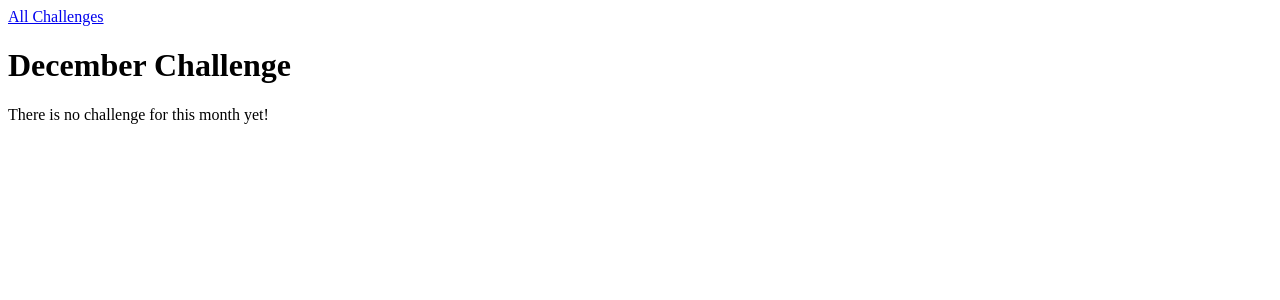
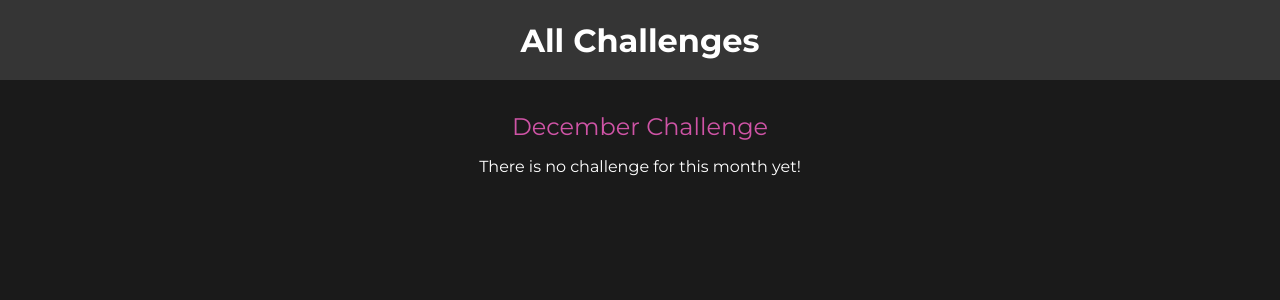
Before and after one commit to SunnyTamang/monthly_challanges, a Django app: page /challenges/december in a window 1280 px wide. Shown: the top 300 px of the page. Run offline with Django 3.2, Linux system fonts and the light colour scheme.

Commit message:
added styling with header

```diff
--- /dev/null
+++ b/challenges/static/challenges/challenge.css
@@ -0,0 +1,21 @@
+h1,h2 {
+    font-weight: bold;
+    text-align: center;
+    color: white;
+}
+
+h1 {
+    font-size: 1.5rem;
+    margin: 2rem 0 1rem 0;
+    font-weight: normal;
+    color: #cf54a6;
+}
+
+h2 {
+    font-size: 3rem;
+
+}
+.fallback {
+    text-align: center;
+    color: white;
+}
--- /dev/null
+++ b/challenges/static/challenges/includes/header.css
@@ -0,0 +1,25 @@
+.header  {
+    width: 100vw;
+    height: 5rem;
+    background-color: #353535;
+}
+
+header nav {
+    width: 100%;
+    height: 100%;
+    display: flex;
+    justify-content: center;
+    align-items: center;
+}
+
+header nav a {
+    color: white;
+    font-size: 2rem;
+    font-weight: bold;
+    text-decoration: none;
+
+}
+header nav a:hover,
+header nav a:active{
+    color: #cf54a6;
+}
--- a/challenges/templates/challenges/challenge.html
+++ b/challenges/templates/challenges/challenge.html
@@ -1,4 +1,11 @@
 {% extends 'base.html' %}
+{% load static %}
+{% block css_file %}
+<link rel="stylesheet" href="{% static "challenges/includes/header.css" %}">
+<link rel="stylesheet" href="{% static "challenges/challenge.css" %}">
+
+
+{% endblock %}
 
 {% block page_title %}
 {{ month_name|title }}'s Challenge
@@ -11,6 +18,6 @@
     {% if text is not None %}
     <h2>{{ text }}</h2>
     {% else %}
-    <p>There is no challenge for this month yet!</p>
+    <p class="fallback">There is no challenge for this month yet!</p>
     {% endif %}
 {% endblock %}
--- a/challenges/templates/challenges/includes/header.html
+++ b/challenges/templates/challenges/includes/header.html
@@ -1,4 +1,4 @@
-<header>
+<header class="header">
         <nav>
             <a href="{% url "index" %}">All Challenges</a>
         </nav>
--- a/challenges/templates/challenges/index.html
+++ b/challenges/templates/challenges/index.html
@@ -1,5 +1,11 @@
 {% extends 'base.html' %}
+{% load static %}
 
+{% block css_file %}
+<link rel="stylesheet" href="{% static "challenges/challenges.css" %}">
+<link rel="stylesheet" href="{% static "challenges/includes/header.css" %}">
+
+{% endblock %}
     {% block page_title %}
         All Challenge
     {% endblock %}
--- a/monthly_challenges/settings.py
+++ b/monthly_challenges/settings.py
@@ -122,6 +122,10 @@ USE_TZ = True
 
 STATIC_URL = '/static/'
 
+STATICFILES_DIRS = [
+    BASE_DIR/ "static"
+]
+
 # Default primary key field type
 # https://docs.djangoproject.com/en/3.2/ref/settings/#default-auto-field
 
--- /dev/null
+++ b/static/styles.css
@@ -0,0 +1,11 @@
+@import url('https://fonts.googleapis.com/css2?family=Montserrat:wght@400;700&display=swap');
+
+html {
+    font-family: 'Montserrat', sans-serif;
+
+}
+
+body {
+    margin:0;
+    background-color: #1a1a1a;
+}
--- a/templates/base.html
+++ b/templates/base.html
@@ -1,3 +1,5 @@
+{% load static %}
+
 <!DOCTYPE html>
 <html lang="en">
 <head>
@@ -5,6 +7,10 @@
     <meta http-equiv="X-UA-Compatible" content="IE=edge">
     <meta name="viewport" content="width=device-width, initial-scale=1.0">
     <title>{% block page_title %}My Challenges{% endblock %}</title>
+    <link rel="stylesheet" href="{% static "styles.css"%}">
+    {% block css_file %}
+
+    {% endblock %}
 </head>
 <body>
     {% block content %}
```
Also changed, not shown: challenges/static/challenges/challenges.css (added, +36 -0 lines).
